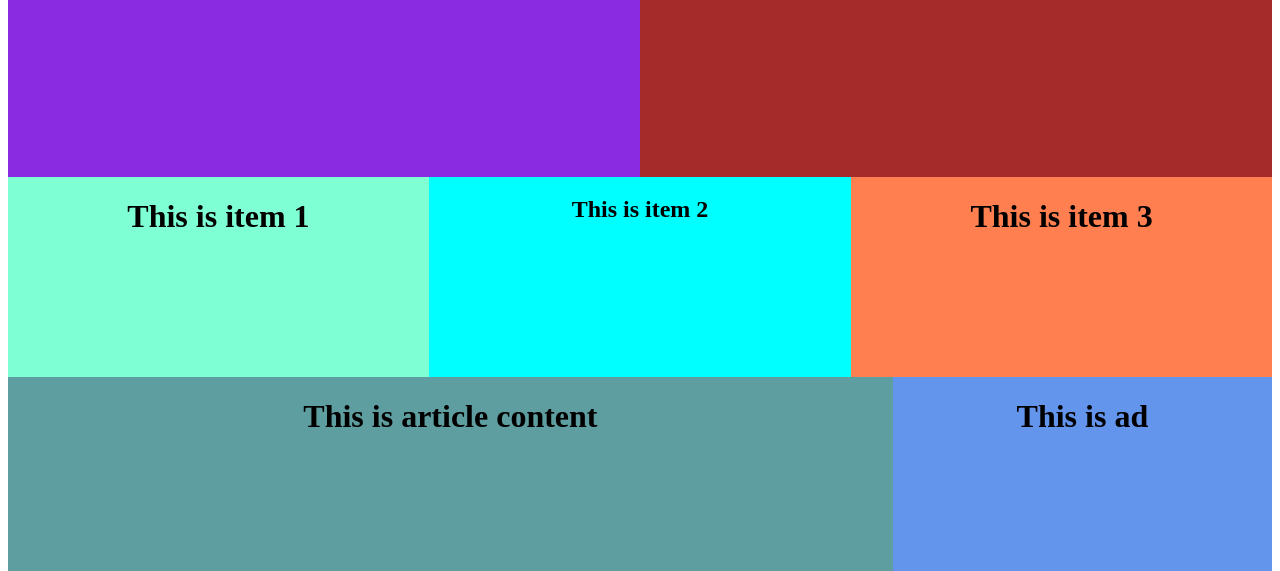
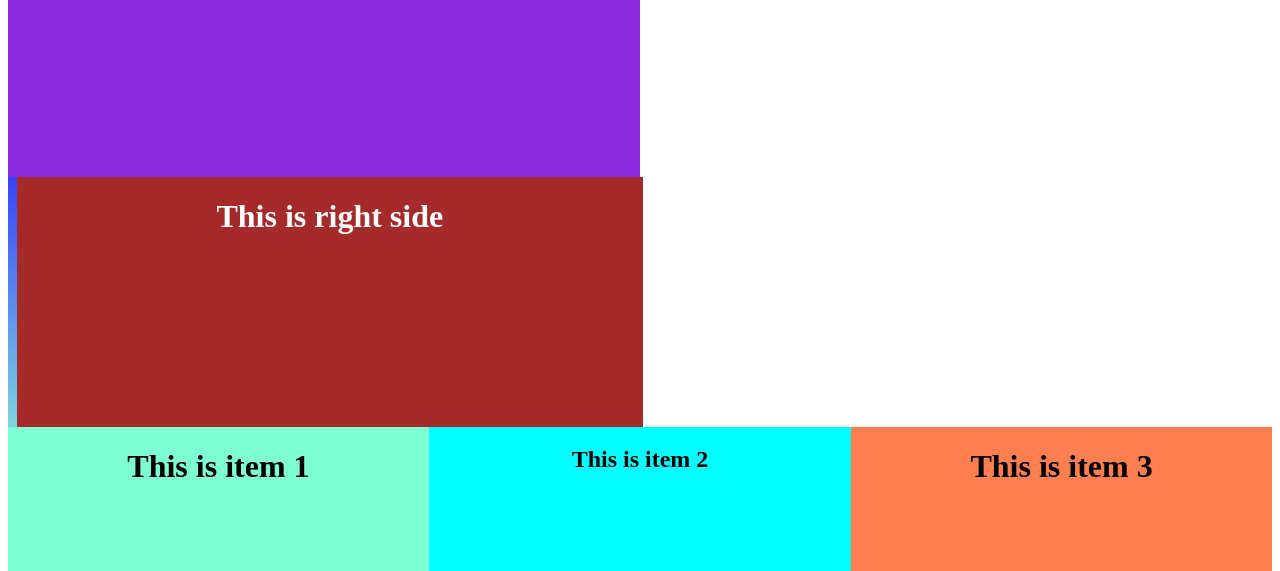
Before and after one commit to ahsan-emon/Html-Layout, a plain HTML site: page index.html in a window 1280 px wide. Shown: the part 573-1144 px from the top of the page. Drawn offline with Linux system fonts and the light colour scheme.

Commit message:
width and color changed

```diff
--- a/css/style.css
+++ b/css/style.css
@@ -41,10 +41,15 @@ h3:hover {
 .right {
   background-color: brown;
   height: 250px;
-  width: 50%;
+  width: 49.5%;
   color: white;
   float: left;
   text-align: center;
+}
+#right-border {
+  border-left: 9px solid;
+  border-image: linear-gradient(#3742fa, #7ed6df);
+  border-image-slice: 1;
 }
 .middle {
   overflow: hidden;
--- a/index.html
+++ b/index.html
@@ -31,7 +31,7 @@
             <div class="left">
                 <h1>This is left side</h1>
             </div>
-            <div class="right">
+            <div id="right-border" class="right">
                 <h1>This is right side</h1>
             </div>
         </div>
```
